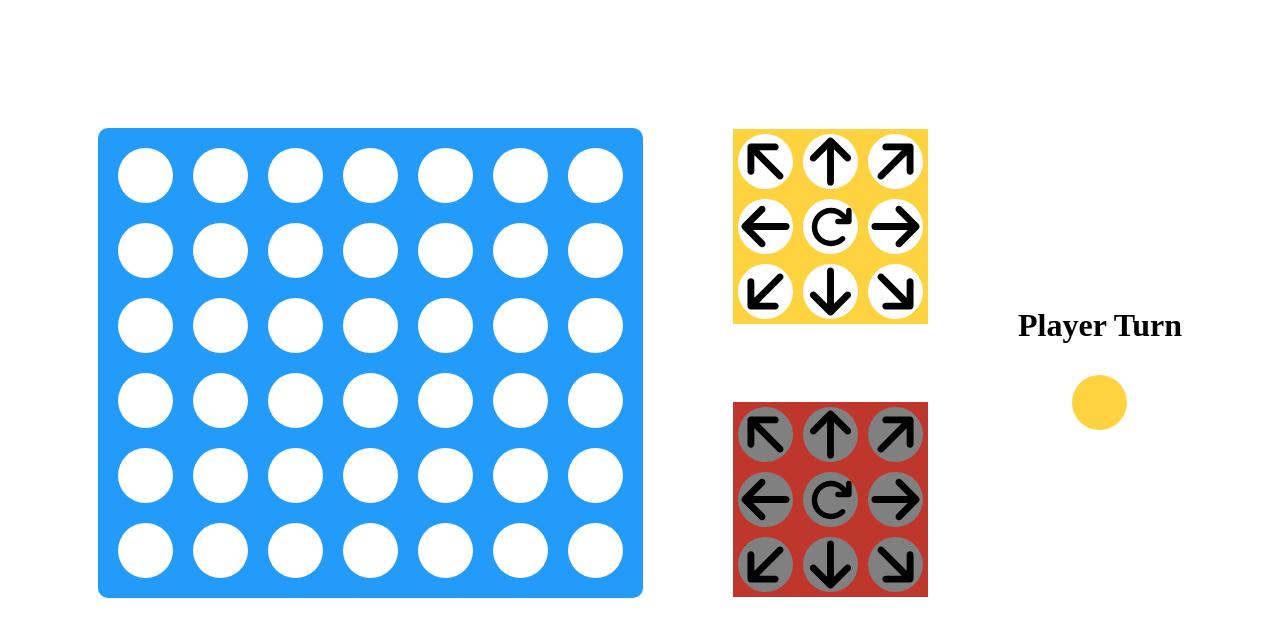
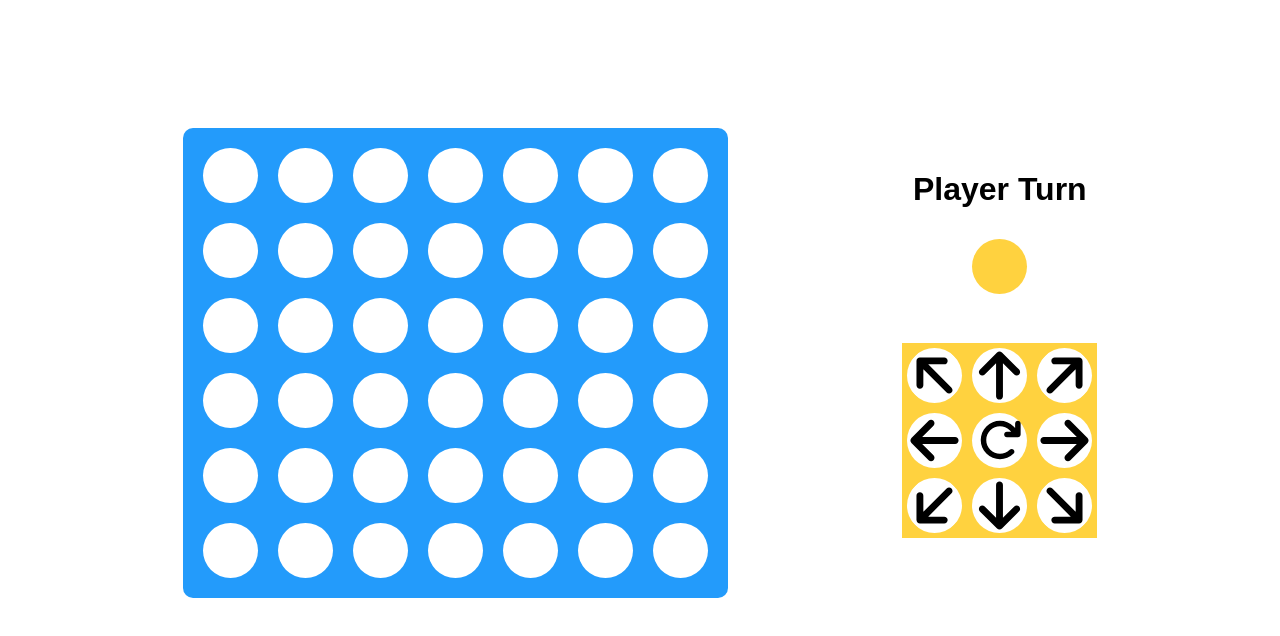
Before and after one commit to rmfulton/c4scade, a plain HTML site: page index.html in a window 1280 px wide. Drawn offline with Linux system fonts and the light colour scheme.

Commit message:
removed one control

```diff
--- a/index.html
+++ b/index.html
@@ -15,36 +15,23 @@
                 </div>
             </div>
             <div class='controlsAndArrow'>
+                <div class='turn-indicator'>
+                    <h1 font-family:sans-serif>Player Turn</h1>
+                    <div id="indicator" class='circle yellow'></div>
+                </div>
                 <div class="controls yellow">
-                    <img src="arrow-right.svg" style="rotate:225deg" class="arrow white" onclick="move('NW',1)"></img>
-                    <img src="arrow-right.svg" style="rotate:270deg" class="arrow white" onclick="move('N',1)"> </img>
-                    <img src="arrow-right.svg" style="rotate:315deg" class="arrow white" onclick="move('NE',1)"></img>
-                    <img src="arrow-right.svg" style="rotate:180deg" class="arrow white" onclick="move('W',1)"></img>
-                    <div id= "center1" class="arrow white" onclick="reset(1)">
+                    <img src="arrow-right.svg" style="rotate:225deg" class="arrow white" onclick="move('NW')"></img>
+                    <img src="arrow-right.svg" style="rotate:270deg" class="arrow white" onclick="move('N')"> </img>
+                    <img src="arrow-right.svg" style="rotate:315deg" class="arrow white" onclick="move('NE')"></img>
+                    <img src="arrow-right.svg" style="rotate:180deg" class="arrow white" onclick="move('W')"></img>
+                    <div id= "center1" class="arrow white" onclick="reset()">
                         <img class='rotate' src="./arrow-rotate.svg"></img>
                     </div>
-                    <img src="arrow-right.svg"  class="arrow white" onclick="move('E',1)"></img>
-                    <img src="arrow-right.svg" style="rotate:135deg" class="arrow white" onClick="move('SW',1)"></img>
-                    <img src="arrow-right.svg" style="rotate:90deg"  class="arrow white" onclick="move('S',1)"> </img>
-                    <img src="arrow-right.svg" style="rotate:45deg" class="arrow white" onClick="move('SE',1)"></img>
+                    <img src="arrow-right.svg"  class="arrow white" onclick="move('E')"></img>
+                    <img src="arrow-right.svg" style="rotate:135deg" class="arrow white" onClick="move('SW')"></img>
+                    <img src="arrow-right.svg" style="rotate:90deg"  class="arrow white" onclick="move('S')"> </img>
+                    <img src="arrow-right.svg" style="rotate:45deg" class="arrow white" onClick="move('SE')"></img>
                 </div>
-                <div class="controls red">
-                    <img src="arrow-right.svg" style="rotate:225deg" class="arrow gray" onclick="move('NW',2)"></img>
-                    <img src="arrow-right.svg" style="rotate:270deg" class="arrow gray" onclick="move('N',2)"> </img>
-                    <img src="arrow-right.svg" style="rotate:315deg" class="arrow gray" onclick="move('NE',2)"></img>
-                    <img src="arrow-right.svg" style="rotate:180deg" class="arrow gray" onclick="move('W',2)"></img>
-                    <div id= "center2" class="arrow gray" onclick="reset(2)">
-                        <img class='rotate' src="./arrow-rotate.svg"></img>
-                    </div>
-                    <img src="arrow-right.svg"  class="arrow gray" onclick="move('E',2)"></img>
-                    <img src="arrow-right.svg" style="rotate:135deg" class="arrow gray" onClick="move('SW',2)"></img>
-                    <img src="arrow-right.svg" style="rotate:90deg"  class="arrow gray" onclick="move('S',2)"> </img>
-                    <img src="arrow-right.svg" style="rotate:45deg" class="arrow gray" onClick="move('SE',2)"></img>
-                </div>
-            </div>
-            <div class='turn-indicator'>
-                <h1>Player Turn</h1>
-                <div id="indicator" class='circle yellow'></div>
             </div>
         </div>
 </body>
--- a/script.js
+++ b/script.js
@@ -128,10 +128,7 @@ function updateColor(x,j,newColor,number){
 
 }
 
-function reset(p){
-    if (p != player){
-        return
-    }
+function reset(){
     for(let i = 0; i < WIDTH; ++i){
         for(let j = 0; j < HEIGHT; ++j){
             updateColor(i,j,COLORS[0],0);
@@ -140,11 +137,9 @@ function reset(p){
     dir=SOUTH;
     player = 1;
     controls = document.getElementsByClassName('controls');
+    controls.className = 'controls yellow';
     for (let child of controls[0].children){
         child.className = 'arrow white';
-    }
-    for(let child of controls[1].children){
-        child.className = 'arrow gray';
     }
     indicator = document.getElementById('indicator');
     indicator.className = 'circle yellow';
@@ -153,26 +148,25 @@ function reset(p){
 }
 
 function updateControlAvailability(boardPressed){
-    colors = ['gray','gray'];
+    shading = 'gray'
     if (boardPressed){
-        colors[player-1] = 'white';
+        shading = 'white';
         indicator = document.getElementById('indicator');
         indicator.className =  'circle ' + COLORS[player];
     }
-    for (let i = 0; i < 2; ++i){
-        c = document.getElementsByClassName('controls')[i];
+    c = document.getElementsByClassName('controls')[0];
+    c.className = 'controls ' + COLORS[player];
     buttons = c.children;
     for(let j = 0; j < 9; ++j){
 
         button = buttons[j]
-            button.className = "arrow " + colors[i];
+        button.className = "arrow " + shading;
         resetIndex = 4;
-            if (j == resetIndex && !boardPressed && i == player-1){
+        if (j == resetIndex && !boardPressed){
             button.className = "arrow white";
         }
     }
     controlsAvailable = boardPressed;
-    }
 }
 
 function addButtonsToBoard(){
@@ -194,12 +188,9 @@ function addButtonsToBoard(){
     }
 }
 
-async function move(newDir, p) {
+async function move(newDir) {
     if (!controlsAvailable){
         return;
-    }
-    if (p != player){
-        return
     }
     dir = newDir;
     updateControlAvailability(false);
@@ -249,14 +240,12 @@ async function animateRotation(element, rotate,time=0.5){
 
 async function rotateAllTo(angle, time=1){
     b = document.getElementsByClassName('square')[0];
-    cy = document.getElementsByClassName('controls yellow')[0];
-    cr = document.getElementsByClassName('controls red')[0];
+    c = document.getElementsByClassName('controls')[0];
     rot = b.style.rotate;
     initialAngle = Number( rot.slice(0,rot.length - 3));
     d_angle = (360 + angle - initialAngle) % 360;
     animateRotation(b, d_angle, time);
-    animateRotation(cy, d_angle, time);
-    await animateRotation(cr, d_angle, time)
+    await animateRotation(c, d_angle, time);
 }
 
 document.addEventListener("DOMContentLoaded", function() {
--- a/styles.css
+++ b/styles.css
@@ -6,6 +6,10 @@
     --light-red: #be362c;
     --background-color: white;
     --light-blue: #239bfb;
+}
+
+h1 {
+    font-family: sans-serif;
 }
 
 body {
```
Lines whose indentation alone changed are shown as unchanged.
